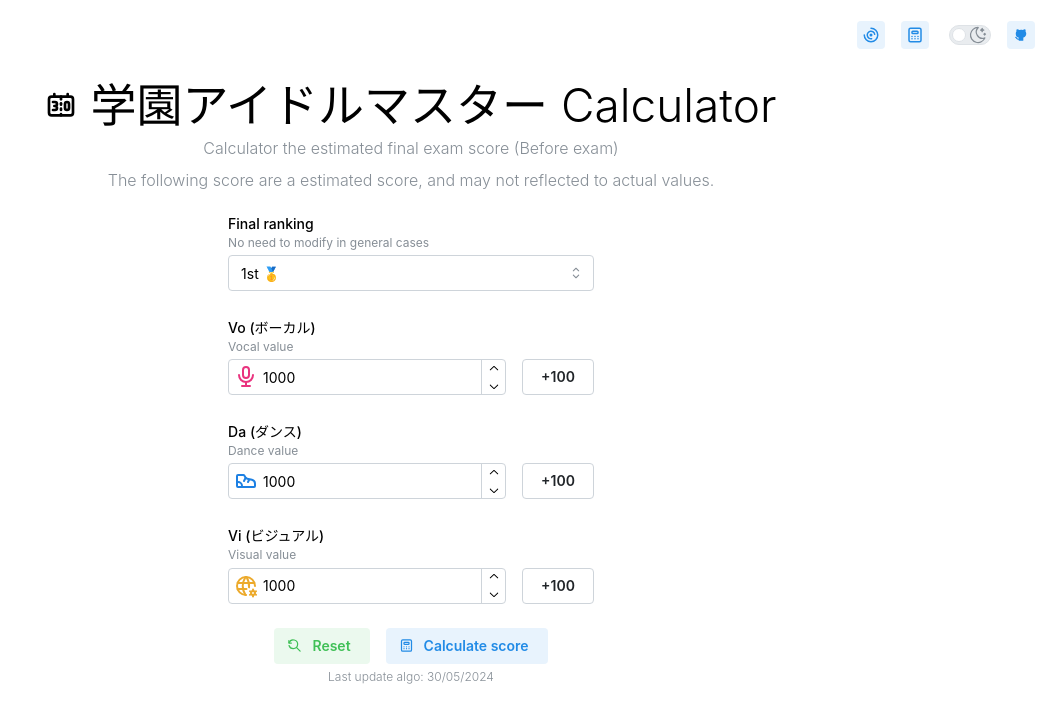
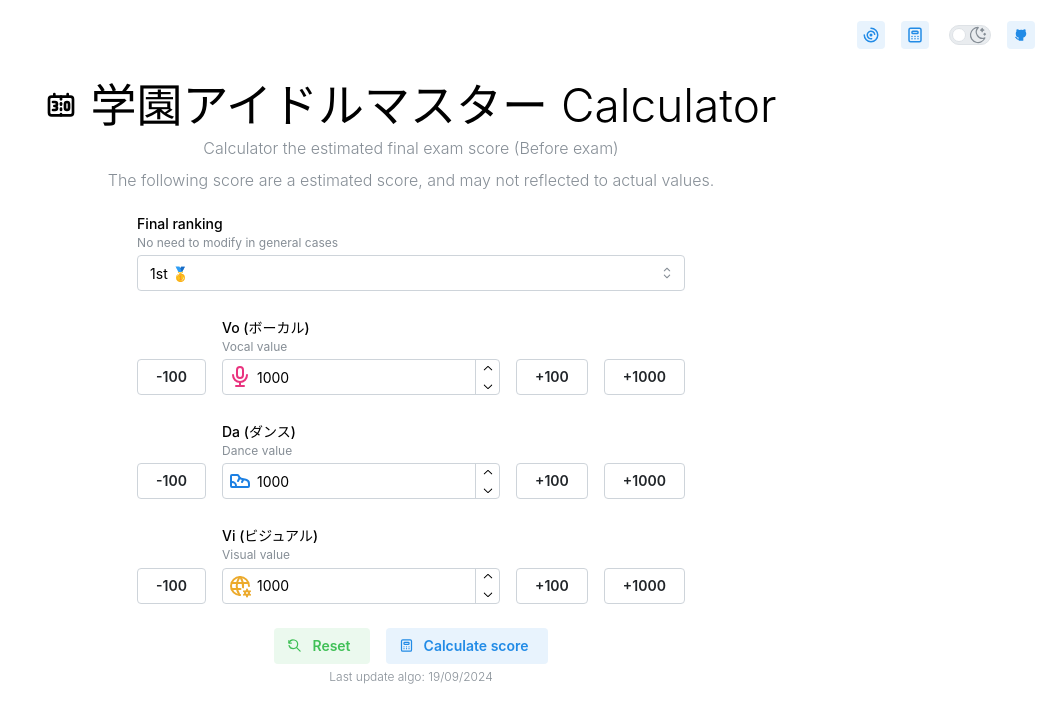
Before and after one commit to r48n34/gakuenmas-calculator, a React (Vite) app: page / in a window 1280 px wide. Shown: the top 722 px of the page, without its empty margins (229-1280 px from the left). Built offline with nearby package versions, Linux system fonts and the light colour scheme.

Commit message:
Add content

```diff
--- a/src/components/CalculateForm.tsx
+++ b/src/components/CalculateForm.tsx
@@ -1,4 +1,4 @@
-import { Button, Grid, Group, NumberInput, Select, Text } from '@mantine/core';
+import { Box, Button, Grid, Group, NumberInput, Select, Text } from '@mantine/core';
 import { useForm } from '@mantine/form';
 import { useScrollIntoView } from '@mantine/hooks';
 import { estimateRequireScore } from '../utils/calculateScore';
@@ -85,8 +85,12 @@
         calForm.setFieldValue(field, Math.min(CURRENT_MAX, calForm.getValues()[field] + addedVal))
     }
 
+    function subValueToForm(field: "vo" | "da" | "vi", addedVal: number) {
+        calForm.setFieldValue(field, Math.max(0, calForm.getValues()[field] - addedVal))
+    }
+
     return (
-        <>
+        <Box>
             {/* <ScoreThreeSizeAreaChar />   */}
 
             {scoreToAPlus !== -1 && (
@@ -127,7 +131,6 @@
 
             <Group justify="center" mt={18}>
                 <form onSubmit={calForm.onSubmit((values) => calFinalRequireScore(values))}>
-
                     <Select
                         label="Final ranking"
                         description="No need to modify in general cases"
@@ -144,6 +147,10 @@
                     />
 
                     <Group mt="md" justify="center">
+
+                        <Button onClick={() => subValueToForm("vo", 100)} variant="default" mt={52}>
+                            -100
+                        </Button>
 
                         <NumberInput
                             mt={8}
@@ -163,10 +170,18 @@
                         <Button onClick={() => addValueToForm("vo", 100)} variant="default" mt={52}>
                             +100
                         </Button>
+                        <Button onClick={() => addValueToForm("vo", 1000)} variant="default" mt={52}>
+                            +1000
+                        </Button>
 
                     </Group>
 
                     <Group mt="md" justify="center">
+
+                        <Button onClick={() => subValueToForm("da", 100)} variant="default" mt={52}>
+                            -100
+                        </Button>
+
                         <NumberInput
                             mt={8}
                             label="Da (ダンス)"
@@ -184,9 +199,17 @@
                         <Button onClick={() => addValueToForm('da', 100)} variant="default" mt={52}>
                             +100
                         </Button>
+                        <Button onClick={() => addValueToForm('da', 1000)} variant="default" mt={52}>
+                            +1000
+                        </Button>
                     </Group>
 
                     <Group mt="md" justify="center">
+
+                        <Button onClick={() => subValueToForm("vi", 100)} variant="default" mt={52}>
+                            -100
+                        </Button>
+
                         <NumberInput
                             mt={8}
                             label="Vi (ビジュアル)"
@@ -204,6 +227,9 @@
                         <Button onClick={() => addValueToForm('vi', 100)} variant="default" mt={52}>
                             +100
                         </Button>
+                        <Button onClick={() => addValueToForm('vi', 1000)} variant="default" mt={52}>
+                            +1000
+                        </Button>
                     </Group>
 
                     <Group justify="center" mt={24}>
@@ -216,12 +242,12 @@
                     </Group>
 
                     <Text ta="center" mt={4} fw={300} fz={12} mb={12} c="dimmed">
-                        Last update algo: 30/05/2024
+                        Last update algo: 19/09/2024
                     </Text>
                 </form>
 
             </Group>
-        </>
+        </Box>
     )
 }
 
--- a/src/pages/HomePage.tsx
+++ b/src/pages/HomePage.tsx
@@ -20,7 +20,7 @@
             />
         </Group>
 
-        <Container>
+        <Container fluid>
             <Text ta="center" fw={300} fz={46}>
                <IconScoreboard size={32}/> 学園アイドルマスター Calculator
             </Text>
```
